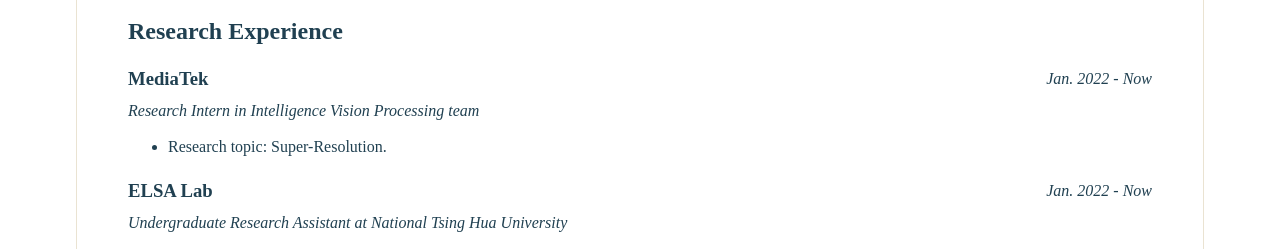
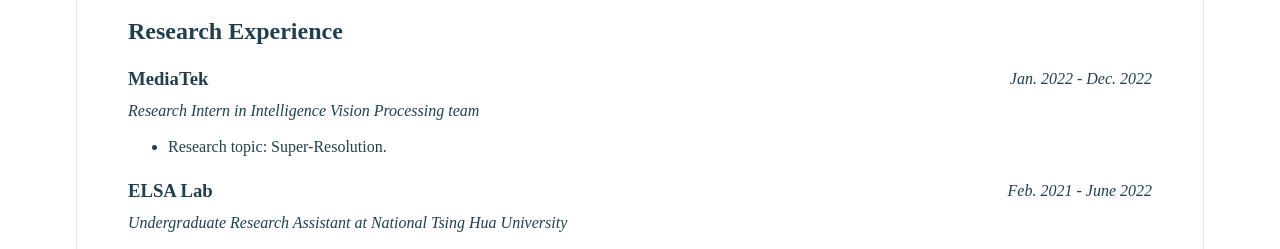
Before and after one commit to JNNNNYao/my-website, a React (Create React App) app: page /cv in a window 1280 px wide. Shown: the part 415-664 px from the top of the page. Built offline with nearby package versions, Linux system fonts and the light colour scheme.

Commit message:
update information

```diff
--- a/src/pages/CV.js
+++ b/src/pages/CV.js
@@ -46,7 +46,7 @@
                   <a href="https://www.mediatek.com/">MediaTek</a>
                 </h3>
                 <div>
-                  <i>Jan. 2022 - Now</i>
+                  <i>Jan. 2022 - Dec. 2022</i>
                 </div>
               </div>
               <i>Research Intern in Intelligence Vision Processing team</i>
@@ -60,7 +60,7 @@
                   <a href="http://elsalab.ai/about">ELSA Lab</a>
                 </h3>
                 <div>
-                  <i>Jan. 2022 - Now</i>
+                  <i>Feb. 2021 - June 2022</i>
                 </div>
               </div>
               <i>Undergraduate Research Assistant at National Tsing Hua University</i>
```
